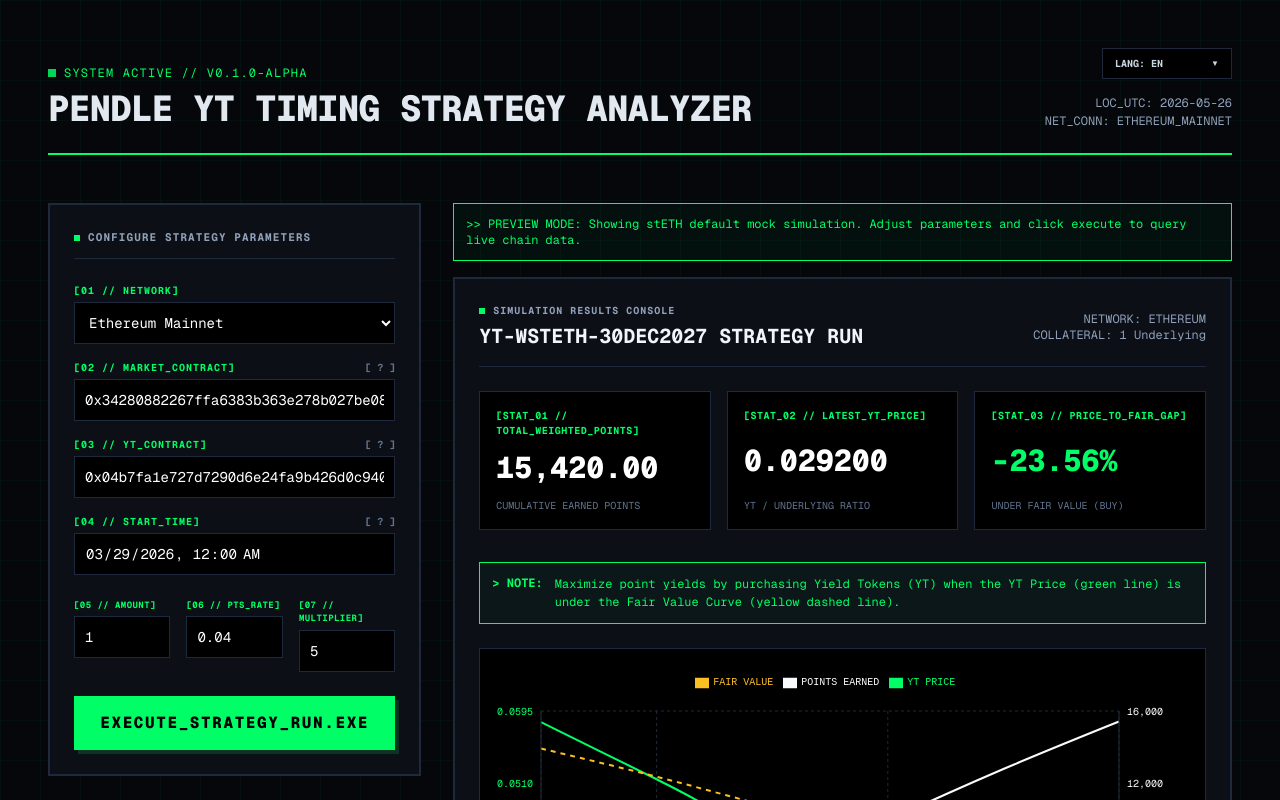
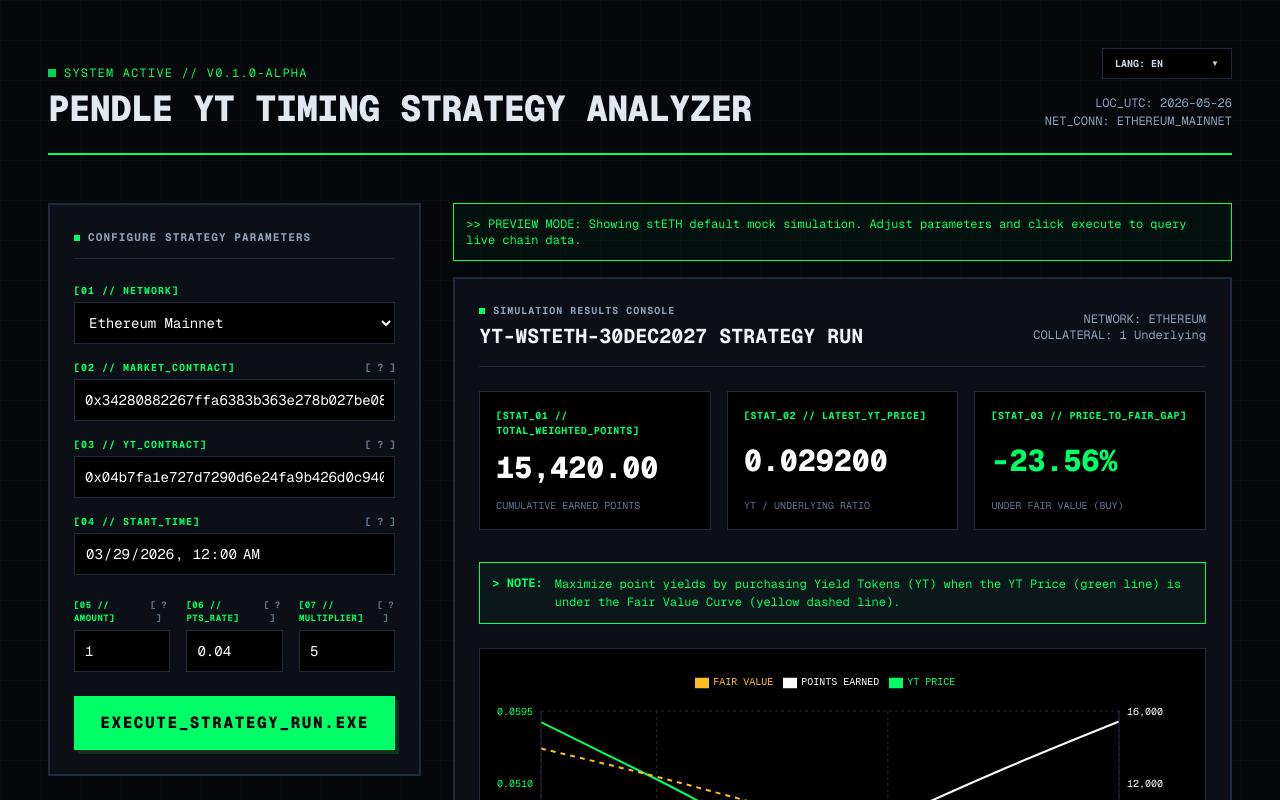
Before and after one commit to Rusenkiy/pendle-analyzer, a Next.js app: page / in a window 1280 px wide. Shown: the top 800 px of the page. Built offline with nearby package versions, Linux system fonts and the light colour scheme.

Commit message:
feat: add text help popovers for amount, points rate, and multiplier fields

```diff
--- a/components/InputForm.tsx
+++ b/components/InputForm.tsx
@@ -31,7 +31,7 @@
 
 export default function InputForm({ onSubmit }: InputFormProps) {
   const [inputs, setInputs] = useState<StrategyInputs>(DEFAULT_INPUTS);
-  const [activeHelp, setActiveHelp] = useState<"marketContract" | "ytContract" | "startTime" | null>(null);
+  const [activeHelp, setActiveHelp] = useState<"marketContract" | "ytContract" | "startTime" | "amount" | "ptsRate" | "multiplier" | null>(null);
   const { t } = useLanguage();
 
   const handleChange = (
@@ -193,12 +193,21 @@
         <div className="grid grid-cols-1 sm:grid-cols-3 gap-4 pt-2">
           {/* Underlying Amount */}
           <div>
+            <div className="flex items-center justify-between mb-1">
               <label
                 htmlFor="underlyingAmount"
-              className="block text-[9px] tracking-wider text-brand-green uppercase mb-1 font-bold"
+                className="block text-[9px] tracking-wider text-brand-green uppercase font-bold"
               >
                 {t("form.amount")}
               </label>
+              <button
+                type="button"
+                onClick={() => setActiveHelp("amount")}
+                className="text-[9px] font-bold text-slate-500 hover:text-brand-green cursor-pointer select-none font-mono"
+              >
+                [ ? ]
+              </button>
+            </div>
             <input
               type="number"
               id="underlyingAmount"
@@ -214,12 +223,21 @@
 
           {/* Points Per Hour Per Underlying */}
           <div>
+            <div className="flex items-center justify-between mb-1">
               <label
                 htmlFor="pointsPerHourPerUnderlying"
-              className="block text-[9px] tracking-wider text-brand-green uppercase mb-1 font-bold"
+                className="block text-[9px] tracking-wider text-brand-green uppercase font-bold"
               >
                 {t("form.pts_rate")}
               </label>
+              <button
+                type="button"
+                onClick={() => setActiveHelp("ptsRate")}
+                className="text-[9px] font-bold text-slate-500 hover:text-brand-green cursor-pointer select-none font-mono"
+              >
+                [ ? ]
+              </button>
+            </div>
             <input
               type="number"
               id="pointsPerHourPerUnderlying"
@@ -235,12 +253,21 @@
 
           {/* Pendle Multiplier */}
           <div>
+            <div className="flex items-center justify-between mb-1">
               <label
                 htmlFor="pendleMultiplier"
-              className="block text-[9px] tracking-wider text-brand-green uppercase mb-1 font-bold"
+                className="block text-[9px] tracking-wider text-brand-green uppercase font-bold"
               >
                 {t("form.multiplier")}
               </label>
+              <button
+                type="button"
+                onClick={() => setActiveHelp("multiplier")}
+                className="text-[9px] font-bold text-slate-500 hover:text-brand-green cursor-pointer select-none font-mono"
+              >
+                [ ? ]
+              </button>
+            </div>
             <input
               type="number"
               id="pendleMultiplier"
@@ -288,6 +315,27 @@
         onClose={() => setActiveHelp(null)}
         title="Start Time Guide"
         content="Set the strategy start date. Check the Pendle charts for the earliest available data point for the specific pool."
+      />
+
+      <HelpModal
+        isOpen={activeHelp === "amount"}
+        onClose={() => setActiveHelp(null)}
+        title="Amount Guide"
+        content="Enter the amount of underlying asset (e.g., ETH) you plan to use to buy YT."
+      />
+
+      <HelpModal
+        isOpen={activeHelp === "ptsRate"}
+        onClose={() => setActiveHelp(null)}
+        title="Points Rate Guide"
+        content="Enter the base daily points emission rate for the underlying asset. You must find this value in the protocol's official documentation or Discord."
+      />
+
+      <HelpModal
+        isOpen={activeHelp === "multiplier"}
+        onClose={() => setActiveHelp(null)}
+        title="Multiplier Guide"
+        content="Enter the Pendle points multiplier for this specific pool (e.g., 5x, 10x)."
       />
     </form>
   );
```
Lines whose indentation alone changed are shown as unchanged.
